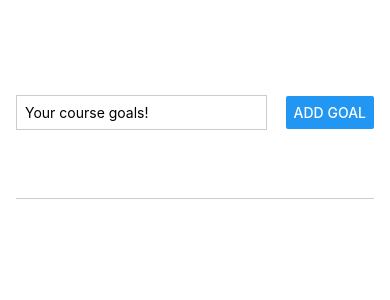
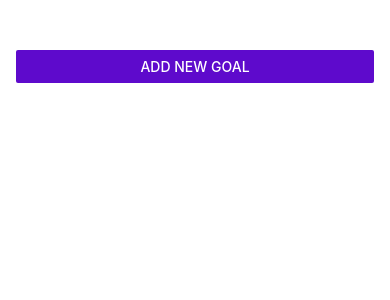
Before and after one commit to kmebin/MobileSoftware, a React Native app in the folder 01-course-goals/: screen / in a window 390 px wide. Shown: the top 300 px of the page. Built offline with nearby package versions, Linux system fonts and the light colour scheme.

Commit message:
[ADD] Goal Input Modal 컴포넌트

```diff
--- a/01-course-goals/App.jsx
+++ b/01-course-goals/App.jsx
@@ -1,13 +1,15 @@
 import { useState } from "react";
-import { FlatList, StyleSheet, View } from "react-native";
-import GoalInput from "./components/GoalInput";
+import { Button, FlatList, StyleSheet, View } from "react-native";
+import GoalInputModal from "./components/GoalInputModal";
 import GoalItem from "./components/GoalItem";
 
 export default function App() {
+  const [modalIsVisible, setModalIsVisible] = useState(false);
   const [courseGoals, setCourseGoals] = useState([]);
 
   const addGoalHandler = (newGoal) => {
     setCourseGoals((prev) => [newGoal, ...prev]);
+    setModalIsVisible(false);
   };
 
   const deleteGoalHandler = (goalId) => {
@@ -18,7 +20,12 @@
 
   return (
     <View style={styles.appContainer}>
-      <GoalInput onAddGoal={addGoalHandler} />
+      <Button title='Add New Goal' color='#5e0acc' onPress={() => setModalIsVisible(true)} />
+      <GoalInputModal
+        modalIsVisible={modalIsVisible}
+        onAddGoal={addGoalHandler}
+        onCancel={() => setModalIsVisible(false)}
+      />
       <View style={styles.goalsContainer}>
         <FlatList
           data={courseGoals}
--- a/01-course-goals/components/GoalInput.jsx
+++ /dev/null
@@ -1,49 +0,0 @@
-import { useState } from "react";
-import { Button, StyleSheet, TextInput, View } from "react-native";
-
-function GoalInput({ onAddGoal }) {
-  const [enteredGoal, setEnteredGoal] = useState("");
-
-  const goalInputHandler = (enteredText) => {
-    setEnteredGoal(enteredText);
-  };
-
-  const addGoalHandler = () => {
-    onAddGoal({ id: Math.random().toString(), title: enteredGoal });
-    setEnteredGoal("");
-  };
-
-  return (
-    <View style={styles.inputContainer}>
-      <TextInput
-        style={styles.textInput}
-        value={enteredGoal}
-        placeholder='Your course goals!'
-        onChangeText={goalInputHandler}
-      />
-      <Button title='Add Goal' onPress={addGoalHandler} />
-    </View>
-  );
-}
-
-const styles = StyleSheet.create({
-  inputContainer: {
-    flex: 1,
-    flexDirection: "row",
-    justifyContent: "space-between",
-    alignItems: "center",
-    marginBottom: 24,
-    paddingBottom: 24,
-    borderBottomWidth: 1,
-    borderBottomColor: "#cccccc",
-  },
-  textInput: {
-    width: "70%",
-    marginRight: 8,
-    padding: 8,
-    borderWidth: 1,
-    borderColor: "#cccccc",
-  },
-});
-
-export default GoalInput;
--- /dev/null
+++ b/01-course-goals/components/GoalInputModal.jsx
@@ -0,0 +1,68 @@
+import { useState } from "react";
+import { Button, Modal, StyleSheet, TextInput, View } from "react-native";
+
+export default function GoalInputModal({ modalIsVisible, onAddGoal, onCancel }) {
+  const [enteredGoal, setEnteredGoal] = useState("");
+
+  const goalInputHandler = (enteredText) => {
+    setEnteredGoal(enteredText);
+  };
+
+  const addGoalHandler = () => {
+    onAddGoal({ id: Math.random().toString(), title: enteredGoal });
+    setEnteredGoal("");
+  };
+
+  const cancelHandler = () => {
+    onCancel();
+    setEnteredGoal("");
+  };
+
+  return (
+    <Modal visible={modalIsVisible} animationType='slide'>
+      <View style={styles.inputContainer}>
+        <TextInput
+          style={styles.textInput}
+          value={enteredGoal}
+          placeholder='Your course goals!'
+          onChangeText={goalInputHandler}
+        />
+        <View style={styles.buttonContainer}>
+          <View style={styles.button}>
+            <Button title='Cancel' onPress={cancelHandler} />
+          </View>
+          <View style={styles.button}>
+            <Button title='Add Goal' onPress={addGoalHandler} />
+          </View>
+        </View>
+      </View>
+    </Modal>
+  );
+}
+
+const styles = StyleSheet.create({
+  inputContainer: {
+    flex: 1,
+    justifyContent: "center",
+    alignItems: "center",
+    marginBottom: 24,
+    padding: 16,
+    borderBottomWidth: 1,
+    borderBottomColor: "#cccccc",
+  },
+  textInput: {
+    width: "100%",
+    marginBottom: 16,
+    padding: 8,
+    borderWidth: 1,
+    borderColor: "#cccccc",
+  },
+  buttonContainer: {
+    flexDirection: "row",
+    alignContent: "center",
+  },
+  button: {
+    width: 100,
+    marginHorizontal: 8,
+  },
+});
--- a/01-course-goals/components/GoalItem.jsx
+++ b/01-course-goals/components/GoalItem.jsx
@@ -1,6 +1,6 @@
 import { Pressable, StyleSheet, Text, View } from "react-native";
 
-function GoalItem({ id, title, onDelteGoal }) {
+export default function GoalItem({ id, title, onDelteGoal }) {
   return (
     <View style={styles.goalItem}>
       <Pressable
@@ -28,5 +28,3 @@
     opacity: 0.5,
   },
 });
-
-export default GoalItem;
```
